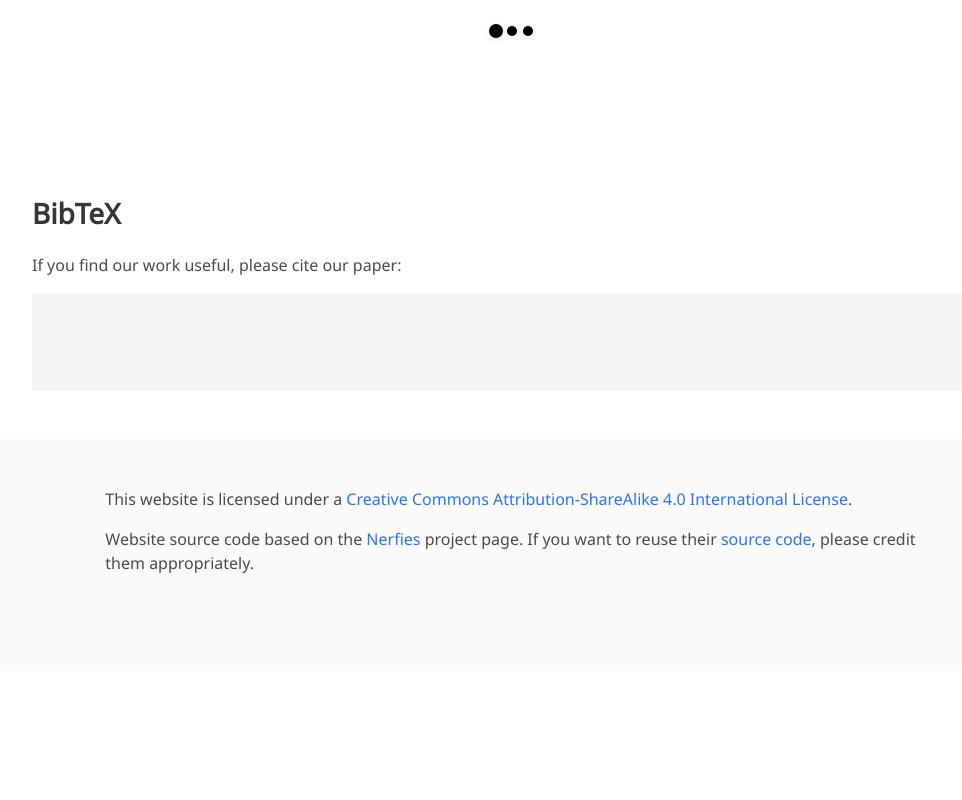
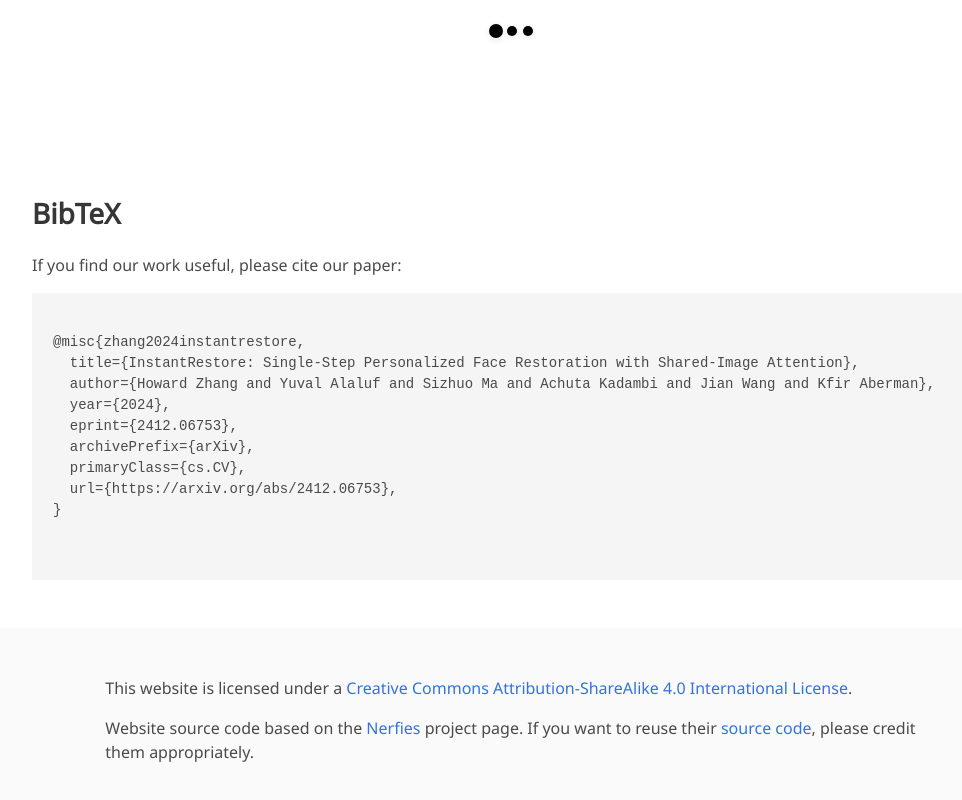
Before and after one commit to snap-research/InstantRestore, a plain HTML site: page index.html in a window 1280 px wide. Shown: the part 6640-7440 px from the top of the page, without its empty margins (128-1090 px from the left). Before the commit the page ends 7311 px from the top, so only its background shows below. Drawn offline with nearby package versions, Linux system fonts and the light colour scheme; some packages are replaced by stand-ins of ours; some icons are missing; a web font is replaced by a local one.

Commit message:
Update index.html

```diff
--- a/index.html
+++ b/index.html
@@ -1,3 +1,4 @@
+
 <!DOCTYPE html>
 <html>
 <head>
@@ -72,7 +73,7 @@
 
 
               <span class="link-block">
-                <a href="https://arxiv.org/abs/" target="_blank"
+                <a href="https://arxiv.org/abs/2412.06753" target="_blank"
                    class="external-link button is-normal is-rounded">
                   <span class="icon">
                     <i class="ai ai-arxiv"></i>
@@ -293,6 +294,15 @@
       <p>If you find our work useful, please cite our paper:</p>
       <pre>
         <code>
+@misc{zhang2024instantrestore,
+  title={InstantRestore: Single-Step Personalized Face Restoration with Shared-Image Attention},
+  author={Howard Zhang and Yuval Alaluf and Sizhuo Ma and Achuta Kadambi and Jian Wang and Kfir Aberman},
+  year={2024},
+  eprint={2412.06753},
+  archivePrefix={arXiv},
+  primaryClass={cs.CV},
+  url={https://arxiv.org/abs/2412.06753},
+}
         </code>
       </pre>
     </div>
```
